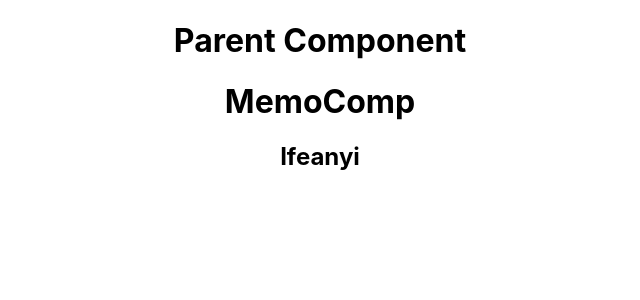
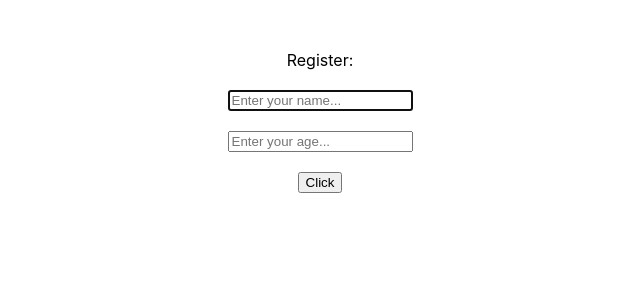
Before and after one commit to omeatai/src-react-typescript, a React (Create React App) app in the folder ce-react/: page / in a window 1280 px wide. Shown: the top 300 px of the page, without its empty margins (320-960 px from the left). Built offline with nearby package versions, Linux system fonts and the light colour scheme.

Commit message:
19. Refs
19. Refs

```diff
--- a/ce-react/src/App.js
+++ b/ce-react/src/App.js
@@ -1,10 +1,10 @@
 import "./App.css";
-import ParentComp from "./components/ParentComp";
+import RefsComp from "./components/RefsComp";
 
 function App() {
   return (
     <div className="App">
-      <ParentComp />
+      <RefsComp />
     </div>
   );
 }
--- /dev/null
+++ b/ce-react/src/components/RefsComp.jsx
@@ -0,0 +1,65 @@
+import React, { Component } from "react";
+
+class RefsComp extends Component {
+  constructor(props) {
+    super(props);
+    this.inputRef = React.createRef();
+    //Using Callback Ref
+    this.cbRef = null;
+    this.setCbRef = (element) => {
+      this.cbRef = element;
+    };
+    // this.state = {
+    //   inputValue: "",
+    // };
+  }
+
+  componentDidMount() {
+    this.inputRef.current.focus();
+    console.log(this.inputRef);
+  }
+
+  clickHandler = () => {
+    alert(this.inputRef.current.value);
+    if (this.cbRef) {
+      console.log(
+        `Welcome, ${this.inputRef.current.value}, your age is ${this.cbRef.value} years old.`
+      );
+      this.cbRef.value = "Thank YOU! Bye!";
+    }
+  };
+
+  render() {
+    return (
+      <div
+        style={{
+          display: "flex",
+          flexDirection: "column",
+          alignItems: "center",
+          justifyContent: "center",
+          padding: "50px",
+          gap: "20px",
+        }}
+      >
+        <label htmlFor="inputValue">Register:</label>
+        <input
+          type="text"
+          id="inputValue"
+          name="inputValue"
+          ref={this.inputRef}
+          placeholder="Enter your name..."
+        />
+        <input
+          type="text"
+          id="inputValue2"
+          name="inputValue2"
+          ref={this.setCbRef}
+          placeholder="Enter your age..."
+        />
+        <button onClick={this.clickHandler}>Click</button>
+      </div>
+    );
+  }
+}
+
+export default RefsComp;
```
